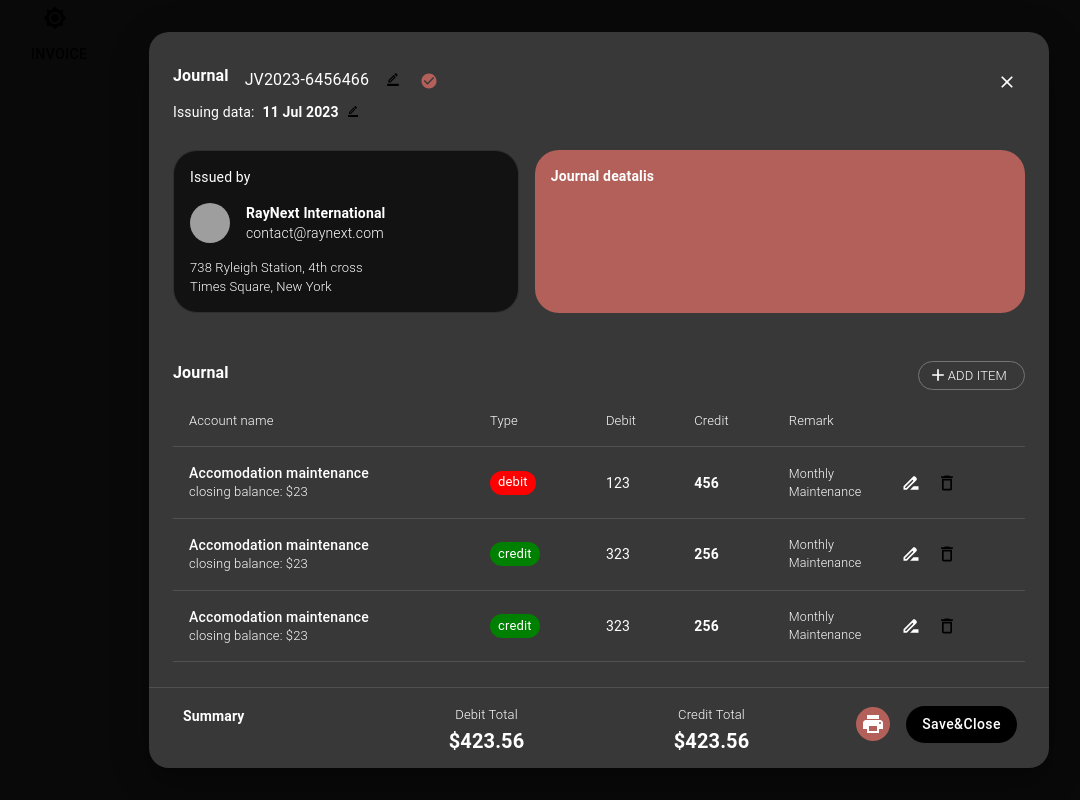
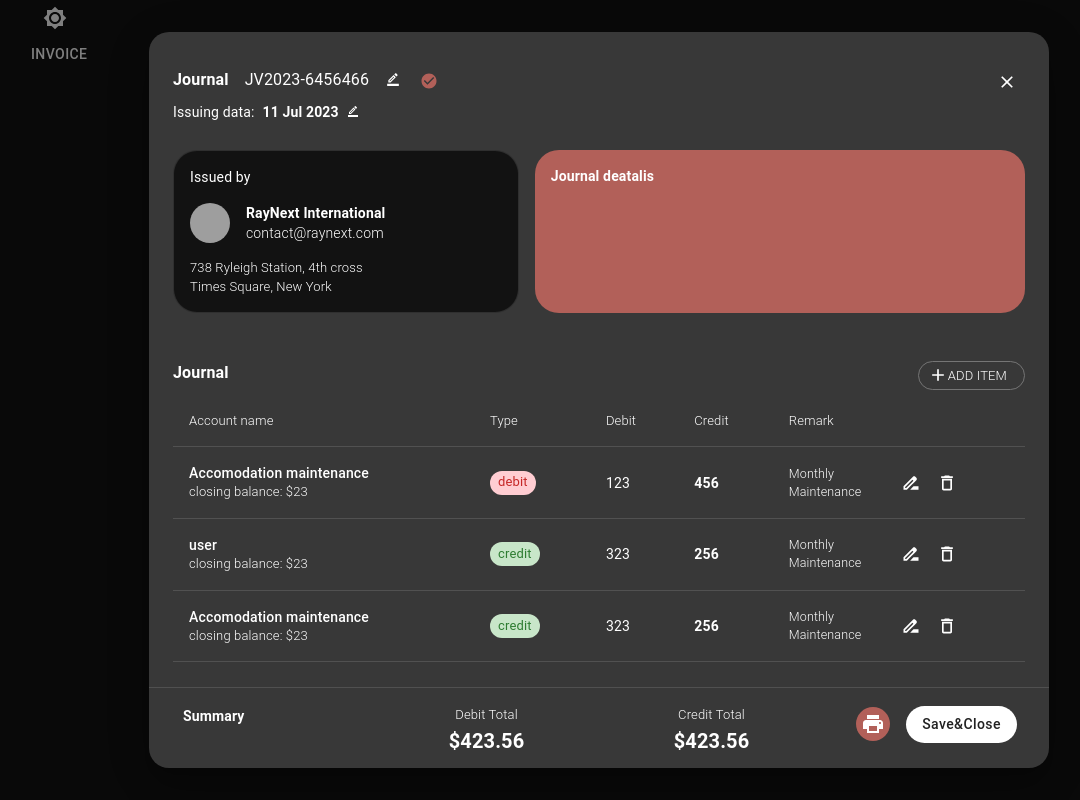
Before and after one commit to ANJITH-B/Demo, a React (Create React App) app: page / in a window 1280 px wide. Both pictures are taken after a click on the button "INVOICE". Shown: the whole page, without its empty margins (41-1121 px from the left). Built offline with nearby package versions, Linux system fonts and the light colour scheme; grey boxes are pictures that could not be loaded.

Commit message:
ui altereations

```diff
--- a/src/components/TableItems.jsx
+++ b/src/components/TableItems.jsx
@@ -33,7 +33,7 @@ const currencies = [
         label: '¥',
     },
 ];
-const accounts = ['Anjith', 'Accomodation maintenance', 'Abhijith']
+const accounts = ['user', 'Accomodation maintenance', 'user1']
 
 const data = [
     {
@@ -46,7 +46,7 @@ const data = [
     },
     {
         id: 1,
-        account_name: 'Accomodation maintenance',
+        account_name: 'user',
         type: 'credit',
         credit: 323,
         debit: 256,
@@ -71,7 +71,7 @@ const CreateTableRows = ({ data, dispatch }) => (
             <Stack><Box sx={{ typography: 'body2', fontWeight: 500, color: 'text.main' }}>{data?.account_name}</Box></Stack>
             <Stack><Box sx={{ typography: 'body2', fontSize: '13px', fontWeight: 'light' }}>closing balance: $23</Box></Stack>
         </TableCell>
-        <TableCell align="left"><Chip label={data?.type} size="small" sx={{ color: "success", backgroundColor: data?.type === 'credit' ? 'green' : 'red' }} /></TableCell>
+        <TableCell align="left"><Chip label={data?.type} size="small" sx={{ color: data?.type === 'credit' ? 'success.main' : 'danger.main', backgroundColor: data?.type === 'credit' ? 'success.light' : 'danger.light' }} /></TableCell>
         <TableCell align="left">{data?.credit}</TableCell>
         <TableCell align="left"><Box sx={{ fontWeight: 'bold' }}>{data?.debit}</Box></TableCell>
         <TableCell sx={{ typography: 'body2', fontSize: '12.5px', fontWeight: 'light', textAlign: 'left', overflowWrap: 'break-word', width: '50px' }}>
--- a/src/components/srollModel.jsx
+++ b/src/components/srollModel.jsx
@@ -56,7 +56,7 @@ export default function ScrollDialog() {
                 <DialogTitle id="scroll-dialog-title" >
                     <Stack direction="row" pt={2} style={{ marginBottom: '-10px' }}>
                         <Stack sx={{ flexGrow: 1 }} direction='row'>
-                            <Typography paddingRight={2}><Box sx={{ typography: 'body1', fontWeight: 'bold' }}>Journal</Box></Typography>
+                            <Typography paddingRight={2}><Box sx={{ typography: 'body1', fontWeight: 'bold', pt:'4px' }}>Journal</Box></Typography>
                             <TextField
                                 sx={{ color: "primary.main", maxWidth: '130px', minWidth: '10px' }}
                                 value='JV2023-6456466'
--- a/src/theme/theme.jsx
+++ b/src/theme/theme.jsx
@@ -5,13 +5,15 @@ const Theme = ({ mode = 'light', setMode = () => { } }) => {
     setMode((prevMode) => (prevMode === 'light' ? 'dark' : 'light'));
   };
 
-  const primaryColor = mode === 'light' ? "#a31545" : "#000";
+  const primaryColor = mode === 'light' ? "#a31545" : "#fff";
   const secondaryColor = mode === 'light' ? '#000' : '#000'
   const secondaryDark = mode === 'light' ? '#ffa199' : '#b26059'
   const textColor = mode === "light" ? '#000' : '#fff';
   const lightColor = mode === 'light' ? '#bdbdbd':'#757575'
-  const sucessLight = mode === 'light' ? '#c8e6c9':'#ffcdd2'
-  const sucessColor = mode === 'light' ? '#2e7d32':'#c62828'
+  const sucessLight = mode === 'light' ? '#c8e6c9':'#c8e6c9'
+  const sucessColor = mode === 'light' ? '#2e7d32':'#2e7d32'
+  const dangerLight = mode === 'light' ? '#ffcdd2':'#ffcdd2'
+  const dangerColor = mode === 'light' ? '#c62828':'#c62828'
 
   const theme = createTheme({
     palette: {
@@ -19,7 +21,8 @@ const Theme = ({ mode = 'light', setMode = () => { } }) => {
       primary: { main: primaryColor },
       secondary: { main: secondaryColor,dark: secondaryDark },
       text: { main: textColor ,light: lightColor},
-      success: { main: sucessColor, light: sucessLight}
+      success: { main: sucessColor, light: sucessLight},
+      danger: { main: dangerColor, light: dangerLight}
     },
   });
 
```
